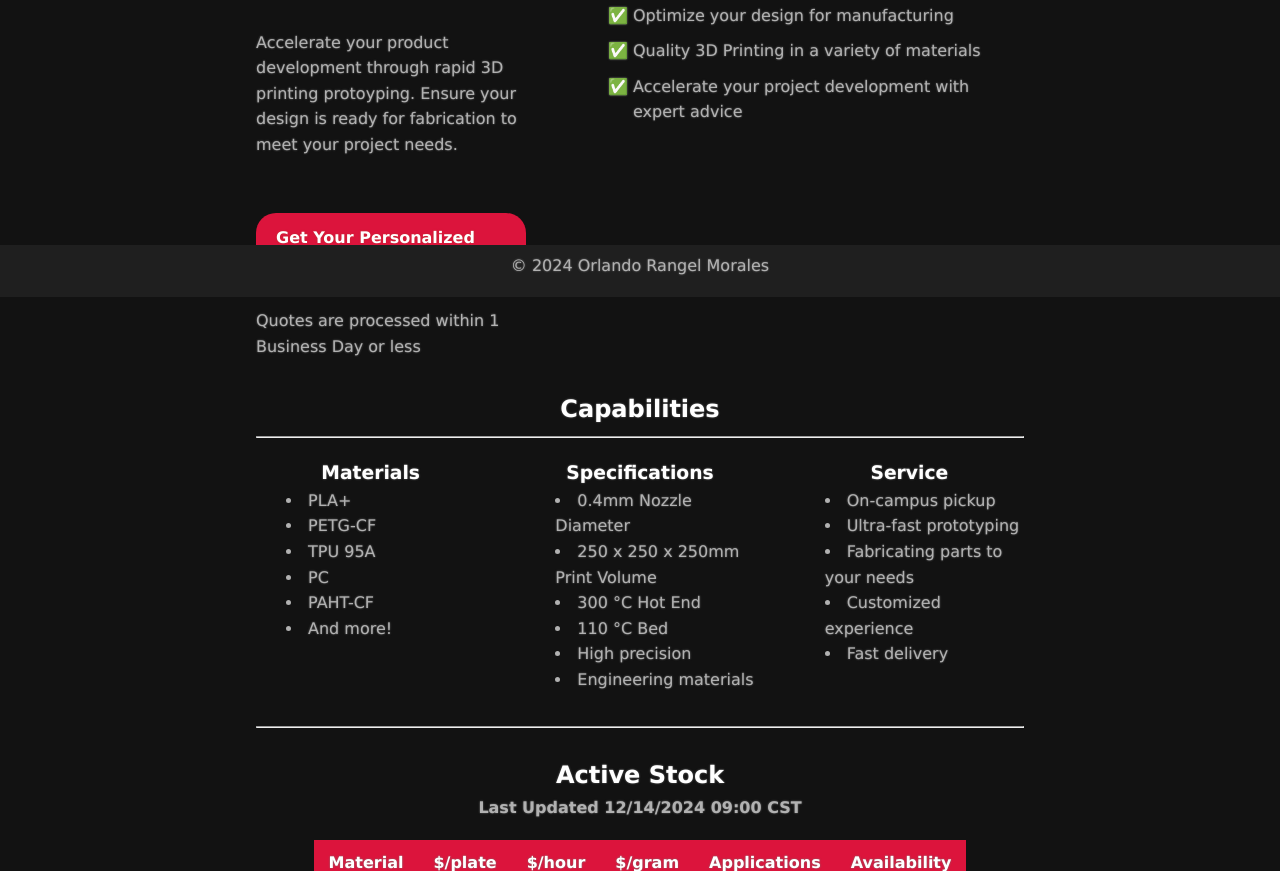
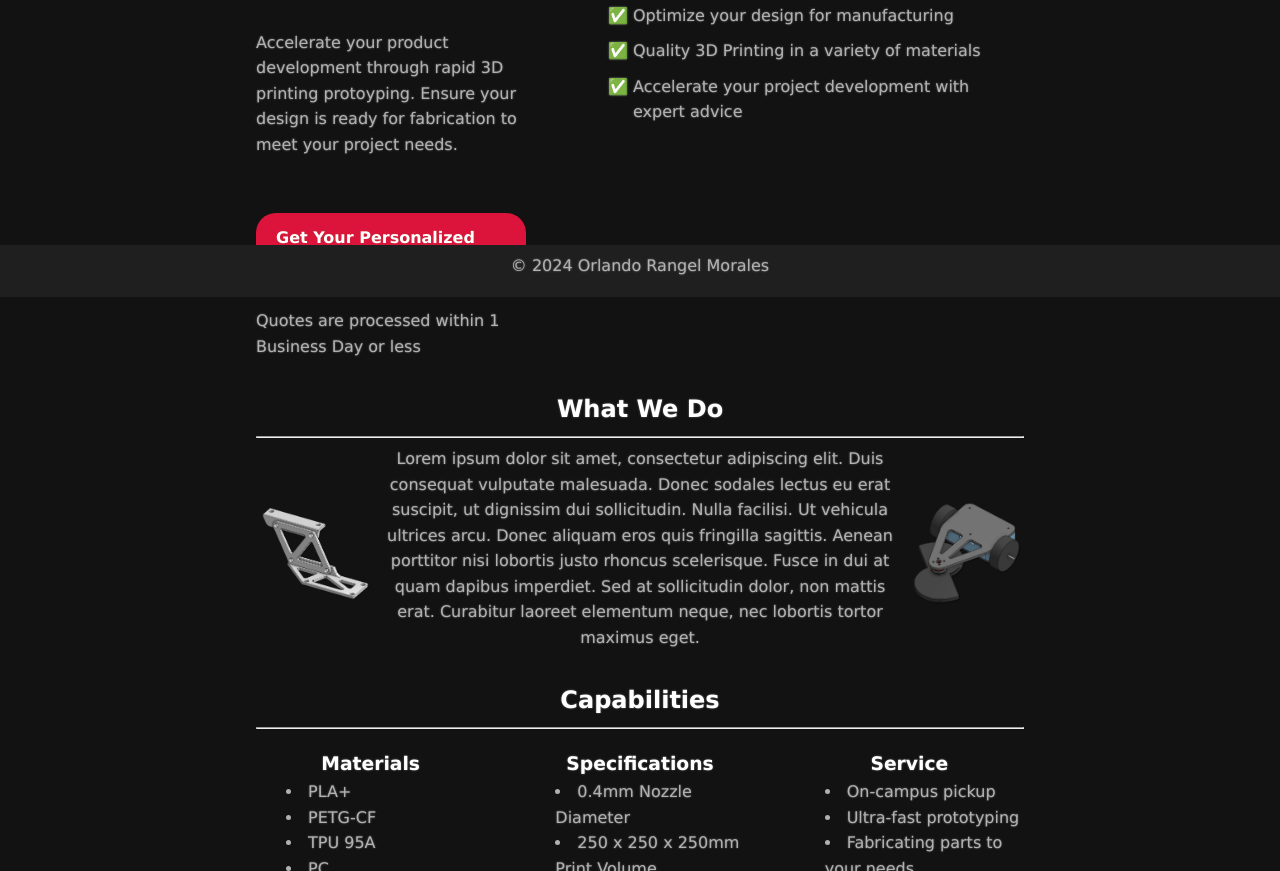
Before and after one commit to OrlandoR4/OrlandoR4.github.io, a plain HTML site: page printing.html in a window 1280 px wide. Shown: the part 503-1374 px from the top of the page. Drawn offline with Linux system fonts and the light colour scheme.

Commit message:
whatwedo section

```diff
--- a/printing.html
+++ b/printing.html
@@ -53,12 +53,25 @@
             <p>Quotes are processed within 1 Business Day or less</p>
         </div>
         <div>
-            <img class="hide-on-small"  src="images/examplecoverimage-rmbg.png" alt="Model image">
+            <img class="hide-on-small" src="images/examplecoverimage-rmbg.png" alt="Model image">
             <ul>
                 <li>Optimize your design for manufacturing</li>
                 <li>Quality 3D Printing in a variety of materials</li>
                 <li>Accelerate your project development with expert advice</li>
             </ul>
+        </div>
+    </section>
+
+    <div id="whatwedo-anchor" class="anchor"></div>
+    <section id ="whatwedo">
+        <h1>What We Do</h1>
+        <hr>
+        <div class="flex-display">
+            <img class="hide-on-small" src="images/braceimg-rmbg.png" alt="Model image">
+            <p>
+                Lorem ipsum dolor sit amet, consectetur adipiscing elit. Duis consequat vulputate malesuada. Donec sodales lectus eu erat suscipit, ut dignissim dui sollicitudin. Nulla facilisi. Ut vehicula ultrices arcu. Donec aliquam eros quis fringilla sagittis. Aenean porttitor nisi lobortis justo rhoncus scelerisque. Fusce in dui at quam dapibus imperdiet. Sed at sollicitudin dolor, non mattis erat. Curabitur laoreet elementum neque, nec lobortis tortor maximus eget.
+            </p>
+            <img class="hide-on-small" src="images/botimg-rmbg.png" alt="Model image">
         </div>
     </section>
 
--- a/printingstyles.css
+++ b/printingstyles.css
@@ -42,8 +42,23 @@ footer {
     margin-top: 10px;
 }
 
+/* WhatWeDo section styling */
+#whatwedo .flex-display {
+    display: flex;
+    justify-content: space-between;
+    margin: 0 auto;
+    margin-top: 0px;
+    gap: 10px;
+    align-items: center;
+}
+#whatwedo img {
+    aspect-ratio: 1 / 1;
+    object-fit: contain;
+    max-width: 15%;
+}
+
 /* Capabilities section styling */
-#capabilities .grid-display{
+#capabilities .grid-display {
     display: grid;
     grid-template-columns: repeat(3, 1fr);
     margin: 0 auto;
```
Also changed, not shown: images/botimg-rmbg.png (added), images/braceimg-rmbg.png (added).
